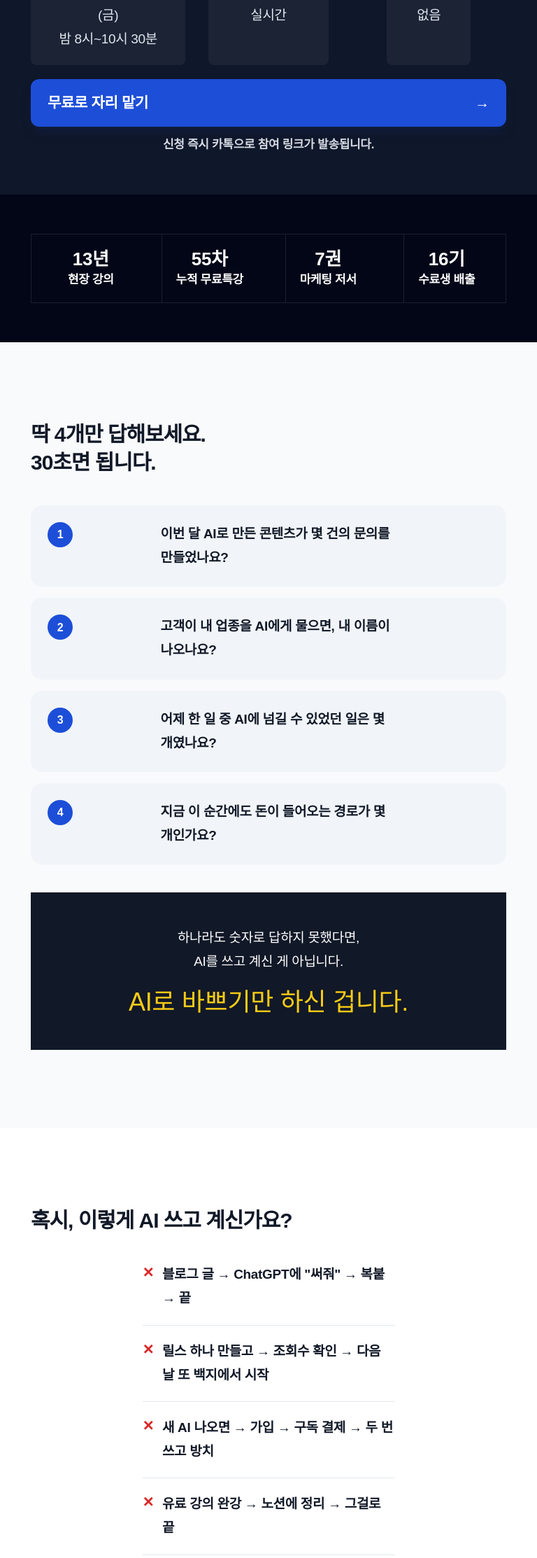
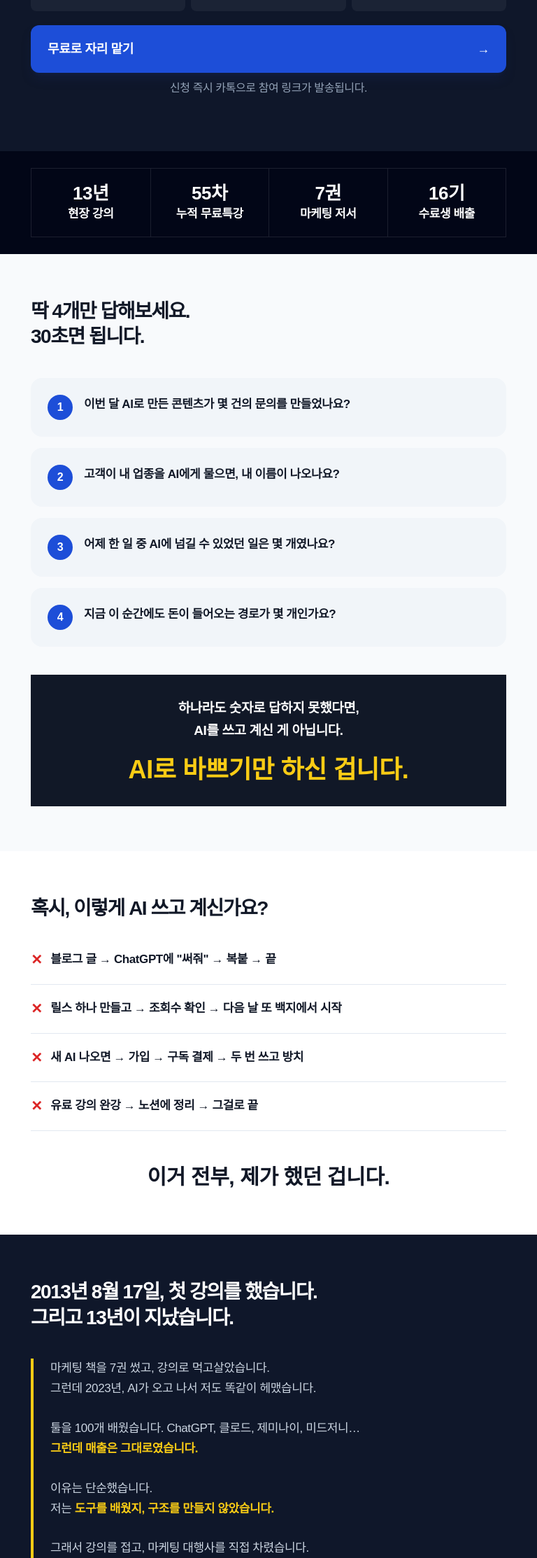
Before and after one commit to woodlaws/aimarketingschool17, a Next.js app: page / in a window 768 px wide. Shown: the part 394-2620 px from the top of the page at 70% size. Built offline with nearby package versions, Linux system fonts and the light colour scheme; no server answers; a web font is replaced by a local one.

Commit message:
Fix Korean typography and flywheel card wrapping

```diff
--- a/app/globals.css
+++ b/app/globals.css
@@ -5,13 +5,14 @@
 :root { color-scheme: light; }
 html { scroll-behavior: smooth; }
 body { margin: 0; background: #F8FAFC; color: #111827; font-family: Pretendard, Arial, sans-serif; letter-spacing: -.02em; }
+html, body, * { word-break: keep-all; overflow-wrap: break-word; }
 * { box-sizing: border-box; }
 mark { color: inherit; background: linear-gradient(transparent 42%, rgba(250,204,21,.72) 42%); padding: 0 .05em; }
 .sales-section { padding: 4rem 1.25rem; }
 .sales-wrap { width: 100%; max-width: 680px; margin: 0 auto; }
-.sales-title { font-size: 1.75rem; font-weight: 800; line-height: 1.35; letter-spacing: -.035em; }
-.sales-body { font-size: 1rem; line-height: 1.8; }
-.inverse-quote { margin-top: 2.5rem; background: #111827; color: white; padding: 2rem 1.25rem; text-align: center; font-size: 1.45rem; font-weight: 800; line-height: 1.55; }
+.sales-title { font-size: 40px; font-weight: 800; line-height: 1.3; letter-spacing: -1.5px; }
+.sales-body { font-size: 19px; line-height: 1.7; letter-spacing: -.4px; }
+.inverse-quote { margin-top: 2.5rem; background: #111827; color: white; padding: 2rem 1.25rem; text-align: center; font-size: 23px; font-weight: 800; line-height: 1.7; letter-spacing: -.5px; }
 .no-scrollbar::-webkit-scrollbar { display: none; }
 .no-scrollbar { scrollbar-width: none; }
 summary::-webkit-details-marker { display: none; }
@@ -24,77 +25,66 @@ summary::-webkit-details-marker { display: none; }
   text-underline-offset: 5px;
   text-decoration-skip-ink: none;
 }
-@media (min-width: 768px) {
+/* Keep Korean words intact and give the numbered flywheel cards their full title width. */
+main { font-size: 19px; }
+main h1, main h1[class] { font-size: 64px !important; font-weight: 900 !important; line-height: 1.2 !important; letter-spacing: -2px !important; }
+main h2, main h2[class] { font-size: 40px !important; font-weight: 800 !important; line-height: 1.3 !important; letter-spacing: -1.5px !important; }
+main h3, main h3[class] { font-size: 26px !important; font-weight: 800 !important; line-height: 1.35 !important; letter-spacing: -1px !important; }
+main p { line-height: 1.7; letter-spacing: -.4px; }
+main .sales-body { font-size: 19px; line-height: 1.7; }
+main .inverse-quote { font-size: 23px; line-height: 1.7; }
+main :is([class~="text-xs"], [class~="text-sm"], [class~="text-base"], [class~="text-[10px]"], [class~="text-[12px]"], [class~="text-[15px]"]) { font-size: 17px !important; }
+main :is(label, legend, input, textarea, select, figcaption, th, td) { font-size: 17px; }
+main :is(input, textarea, select)::placeholder { font-size: 17px; }
+main :is(.flywheel-pill, .flywheel-tag, [class~="rounded-full"]) { white-space: nowrap; overflow-wrap: normal; }
+main .flywheel-card { padding: 28px; gap: 0; }
+main .flywheel-num { flex: 0 0 auto; width: 46px; height: 46px; font-size: 18px; }
+main .flywheel-title { min-width: 0; font-size: 26px !important; font-weight: 800; line-height: 1.35; letter-spacing: -1px; }
+main .flywheel-desc { font-size: 17px; font-weight: 400; line-height: 1.65; letter-spacing: -.4px; }
+main .flywheel-pill { font-size: 17px; font-weight: 700; line-height: 1; }
+main .flywheel-tag { font-size: 17px; font-weight: 600; line-height: 1; }
+main .flywheel-tags { display: flex; flex-wrap: wrap; gap: 8px; }
+main [data-video-card] p, main [data-notion-card] p[class~="text-sm"], main [data-site-card] p[class~="text-sm"] { font-size: 17px !important; line-height: 1.65; }
+main [data-video-card] > div:last-child { padding: 20px; }
+main [data-flywheel-flow] { white-space: nowrap; }
+main .trust-mobile { display: flex; flex-direction: column; align-items: center; gap: 2px; }
+main .trust-number { font-weight: 800; }
+main .trust-description { font-weight: 600; }
+
+@media (min-width: 821px) {
   .sales-section { padding-top: 7rem; padding-bottom: 7rem; }
-  .sales-title { font-size: 2.75rem; }
-  .sales-body { font-size: 1.125rem; }
-  .inverse-quote { padding: 3rem; font-size: 1.85rem; }
+  .inverse-quote { padding: 3rem; }
+  main .sales-section.bg-slate-950 .sales-body.text-slate-500 { color: #D5DAE3; font-weight: 600; }
 }
-@media (max-width: 768px) {
-  main { word-break: keep-all; overflow-wrap: break-word; }
-  main h1 { font-size: 38px !important; font-weight: 800 !important; line-height: 1.3 !important; }
-  main h2 { font-size: 30px !important; font-weight: 800 !important; line-height: 1.35 !important; }
-  main h3 { font-size: 23px !important; font-weight: 700 !important; line-height: 1.4 !important; }
-  main h4 { font-size: 20px !important; font-weight: 700 !important; line-height: 1.4 !important; }
 
-  /* Desktop utilities stay intact; their small mobile variants are raised here. */
-  main [class~="text-xs"],
-  main [class~="text-[10px]"],
-  main [class~="text-[12px]"] { font-size: 16px !important; font-weight: 600; }
-  main [class~="text-sm"] { font-size: 17px !important; font-weight: 500; line-height: 1.7; }
-  main [class~="text-[15px]"] { font-size: 19px !important; }
-
-  main p:where(:not([class~="text-xl"]):not([class~="text-2xl"]):not([class~="text-3xl"]):not([class~="text-4xl"]):not([class~="text-5xl"]):not([class~="text-[22px]"]):not([class~="text-[26px]"]):not([class~="text-[38px]"]):not([class~="text-[40px]"])) {
-    font-size: 19px !important;
-    line-height: 1.8 !important;
-  }
-  main p { max-width: 19em; margin-left: auto; margin-right: auto; font-weight: 500; }
-  main p[class~="text-xs"], main p[class~="text-sm"] { font-size: 17px !important; line-height: 1.7 !important; }
-  main :is(p, span, time, div)[class~="rounded-full"] { font-size: 16px !important; font-weight: 600; }
-  main li { font-size: 20px !important; font-weight: 600 !important; line-height: 1.7 !important; }
-  main blockquote { font-size: 19px !important; line-height: 1.8 !important; max-width: 19em; margin-left: auto; margin-right: auto; }
-  main figcaption { font-size: 17px !important; font-weight: 500 !important; line-height: 1.7 !important; }
-  main figcaption[class~="text-xs"] { font-size: 17px !important; }
-  main :is(label, legend, input, textarea, select) { font-size: 19px !important; font-weight: 600; line-height: 1.7; }
-  main :is(th, td) { font-size: 19px !important; line-height: 1.7; }
-  main summary { min-height: 56px; font-size: 21px !important; font-weight: 700 !important; line-height: 1.4; }
-  main :is(a, button) { min-height: 56px; font-size: 21px !important; font-weight: 700 !important; }
-  main a[href^="tel:"] { display: inline-flex; align-items: center; }
-  main button[class~="text-xs"], main button[class~="text-sm"],
-  main a[class~="text-sm"] { font-size: 21px !important; font-weight: 700 !important; }
-
-  main :is([class~="text-slate-400"], [class~="text-slate-500"], [class~="text-slate-600"], [class~="text-gray-400"], [class~="text-gray-500"], [class~="text-muted"]) { color: #3D3D3D !important; }
-  main :is(.bg-brand-dark, .bg-slate-950, .bg-brand) :is([class~="text-slate-300"], [class~="text-slate-400"], [class~="text-slate-500"], [class~="text-slate-600"], [class~="text-gray-400"], [class~="text-gray-500"], [class~="text-muted"]) { color: #D5DAE3 !important; }
-  main :is(.bg-brand-dark, .bg-slate-950, .bg-brand)[class~="text-slate-300"] { color: #D5DAE3 !important; }
-  main footer.bg-slate-950[class~="text-slate-400"] { color: #D5DAE3 !important; }
-  main .sales-section.bg-slate-950 .sales-body.text-slate-500 { color: #D5DAE3 !important; font-weight: 600 !important; }
-  main .sales-section.bg-slate-950 .sales-body.text-slate-500 p { font-size: 19px !important; font-weight: 600 !important; }
-
-  main > section:first-child { padding-top: max(56px, 2.5rem); padding-bottom: max(56px, 2.5rem); }
-  main > section:nth-child(2) { padding-top: 56px; padding-bottom: 56px; }
-  main [data-video-works] > div > div:first-child { padding-top: 56px; padding-bottom: 56px; }
-  main [data-video-card] > div:last-child { padding: 20px; }
-  main > section:first-child p[class~="rounded-lg"][class~="bg-white/5"],
-  main [data-flywheel-section] [class~="rounded-xl"][class~="bg-slate-100"],
-  main .sales-section.bg-brand p[class~="rounded-xl"],
-  main [aria-label="ChatGPT 마케팅 집필 배경"] { padding: 20px; }
-  main [data-video-card] h3 { font-size: 23px !important; }
-  main [data-proof-card] span[class~="text-xl"] { font-size: 23px !important; font-weight: 700 !important; line-height: 1.4 !important; }
-  main [data-video-card] p { font-size: 19px !important; line-height: 1.8 !important; }
-  main [data-video-card] span[class~="rounded-full"] { font-size: 16px !important; }
-  main [data-notion-card] p[class~="text-sm"],
-  main [data-site-card] p[class~="text-sm"] { font-size: 17px !important; }
-  main ul[class~="snap-x"] p[class~="line-clamp-2"] { display: block; min-height: 0; -webkit-line-clamp: unset; }
-
-  main .trust-cell { display: flex; min-height: 88px; align-items: center; justify-content: center; padding: 20px; max-width: none; }
-  main .trust-mobile { display: flex !important; flex-direction: column; align-items: center; gap: 2px; }
+@media (max-width: 820px) {
+  main { font-size: 17px; }
+  main h1, main h1[class] { font-size: 34px !important; line-height: 1.2 !important; }
+  main h2, main h2[class] { font-size: 28px !important; line-height: 1.3 !important; }
+  main h3, main h3[class] { font-size: 23px !important; line-height: 1.35 !important; }
+  main h4 { font-size: 23px !important; line-height: 1.35 !important; }
+  main p { line-height: 1.7; }
+  main .sales-title { font-size: 28px; }
+  main .sales-body { font-size: 17px; line-height: 1.7; }
+  main .inverse-quote { font-size: 19px; line-height: 1.7; }
+  main :is([class~="text-xs"], [class~="text-sm"], [class~="text-[10px]"], [class~="text-[12px]"], [class~="text-[15px]"]) { font-size: 16px !important; }
+  main :is(label, legend, input, textarea, select, figcaption, th, td) { font-size: 16px; }
+  main :is(input, textarea, select)::placeholder { font-size: 16px; }
+  main .flywheel-card { padding: 22px; }
+  main .flywheel-num { width: 40px; height: 40px; font-size: 16px; }
+  main .flywheel-title { font-size: 23px !important; }
+  main .flywheel-desc { font-size: 16px; line-height: 1.6; }
+  main .flywheel-pill, main .flywheel-tag { font-size: 16px; }
+  main .flywheel-tag { padding: 8px 14px; }
+  main [data-video-card] p, main [data-notion-card] p[class~="text-sm"], main [data-site-card] p[class~="text-sm"] { font-size: 16px !important; line-height: 1.6; }
+  main .sales-section.bg-slate-950 .sales-body.text-slate-500 { color: #D5DAE3; font-weight: 600; }
+  main .trust-cell { display: flex; min-height: 88px; align-items: center; justify-content: center; padding: 20px; }
+  main .trust-mobile { display: flex !important; }
   main .trust-cell > span.hidden { display: none !important; }
-  main .trust-number { font-size: 26px !important; font-weight: 800 !important; line-height: 1.2; }
-  main .trust-description { font-size: 17px !important; font-weight: 600 !important; line-height: 1.4; }
-
-  main .sticky-cta { padding-top: 12px; }
-  main .sticky-cta-date { max-width: none; font-size: 17px !important; font-weight: 700 !important; line-height: 1.4 !important; }
-  main .sticky-cta a.sticky-cta-button { display: inline-flex; min-height: 56px; align-items: center; justify-content: center; font-size: 19px !important; font-weight: 700 !important; }
+  main .trust-number { font-size: 26px; line-height: 1.2; }
+  main .trust-description { font-size: 17px; line-height: 1.4; }
+  main .sticky-cta-date { font-size: 17px !important; line-height: 1.4; }
+  main .sticky-cta a.sticky-cta-button { display: inline-flex; min-height: 56px; align-items: center; justify-content: center; font-size: 19px !important; }
 }
 @media (prefers-reduced-motion: reduce) {
   html { scroll-behavior: auto; }
```
Also changed, not shown: components/sections/FlywheelSection.tsx (+7 -7 lines).
